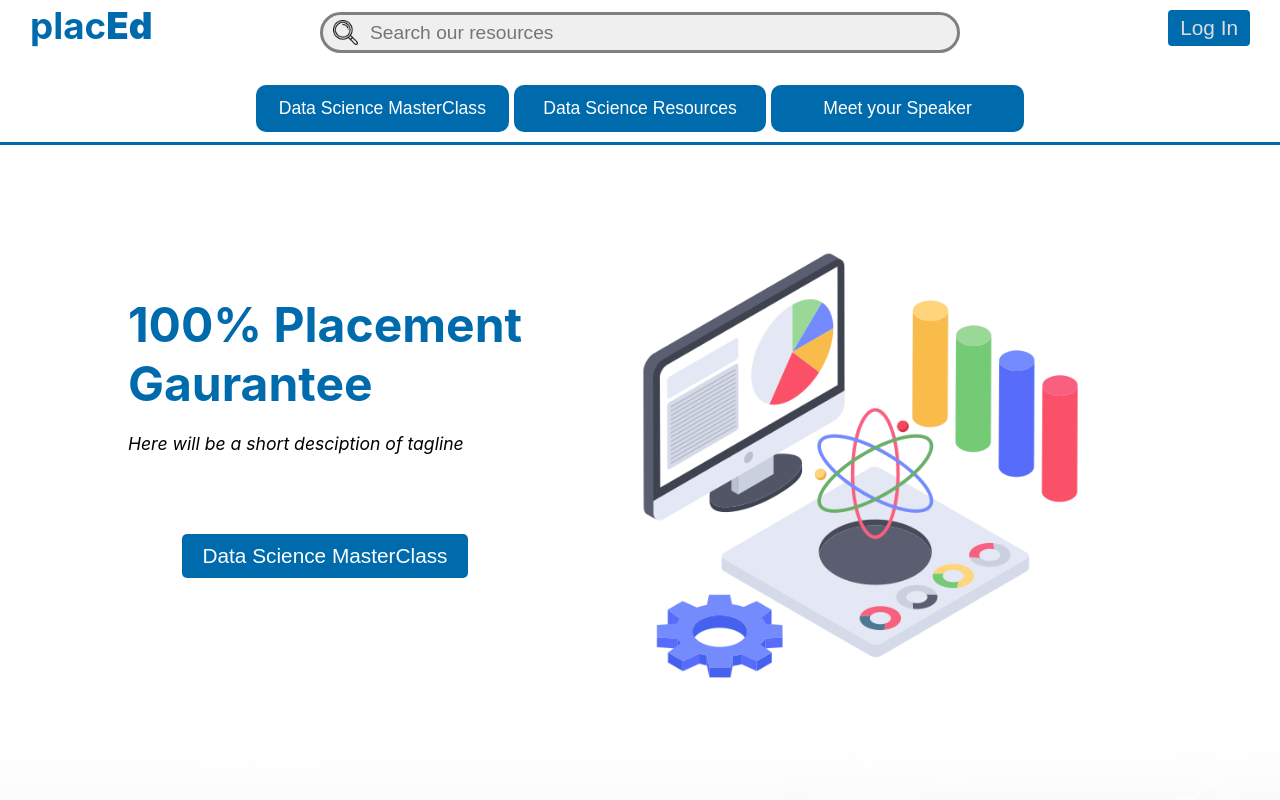
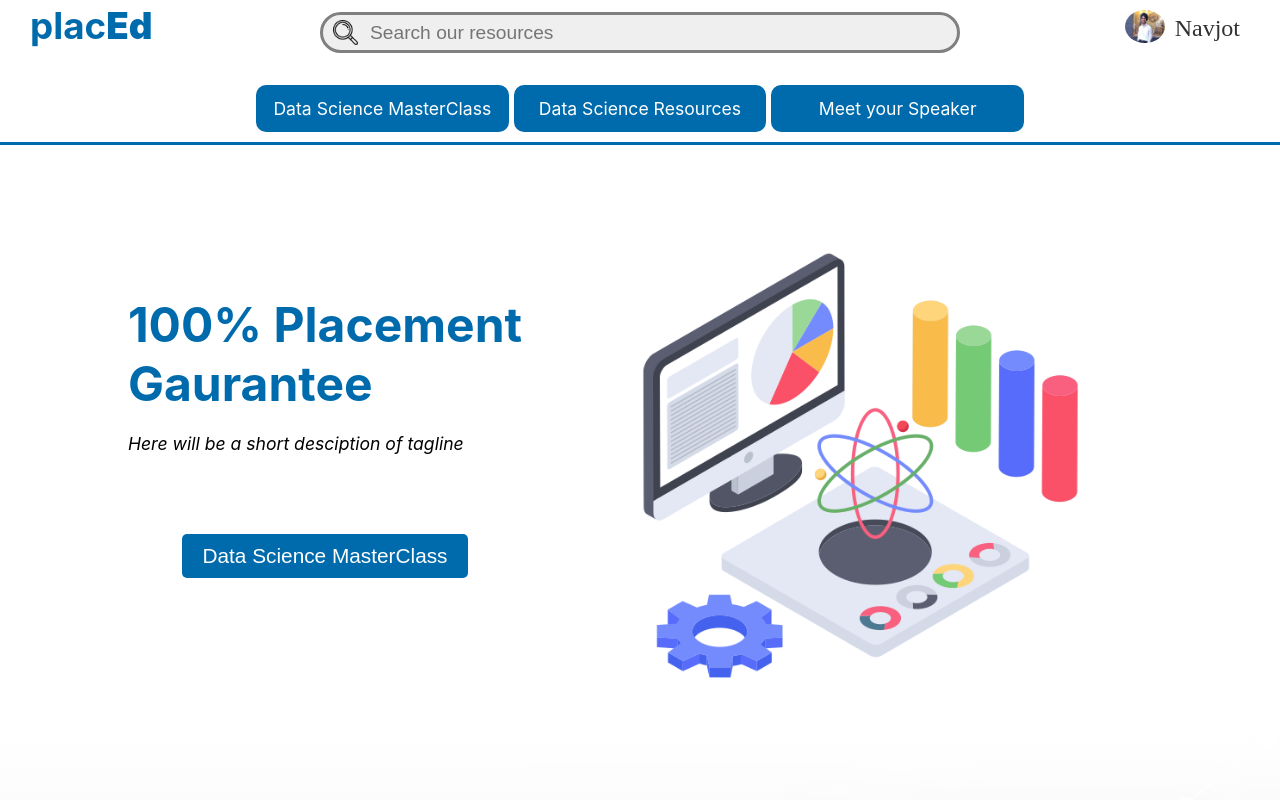
Before and after one commit to navjot369/placEd, a React (Create React App) app: page / in a window 1280 px wide. Shown: the top 800 px of the page. Built offline with nearby package versions, Linux system fonts and the light colour scheme.

Commit message:
Add under another branch

```diff
--- a/public/index.html
+++ b/public/index.html
@@ -6,9 +6,8 @@
     <meta name="theme-color" content="#000000" />
     <meta
       name="description"
-      content="Web site created using create-react-app"
+      content="placEd-100% Placement Gaurantee"
     />
-    <link rel="apple-touch-icon" href="%PUBLIC_URL%/logo192.png" />
     <link rel="manifest" href="%PUBLIC_URL%/manifest.json" />
     <title>placEd</title>
   </head>
--- a/src/App.css
+++ b/src/App.css
@@ -12,6 +12,7 @@
   width: 100%;
   position: fixed;
   top: 0;
+  background-color: rgba(255, 255, 255, 0.85);
   display: flex;
   justify-content: space-between;
   padding: 10px 30px;
@@ -22,6 +23,11 @@
   color: var(--primary-color);
   font-weight: bold;
   line-height: 2rem;
+  position: fixed;
+  top: 0;
+  left: 0;
+  margin: 10px 30px;
+  z-index: 14;
 }
 .logo span {
   font-weight: bolder;
@@ -29,19 +35,29 @@
 .userinfo {
   display: flex;
   align-items: center;
+  position: fixed;
+  top: 0;
+  right: 0;
+  margin: 10px 30px;
+  z-index: 14;
 }
 .loginButton button{
   background-color: var(--primary-color);
-  color: var(--secondary-color);
+  color: white;
   border: 2px solid var(--primary-color);
   border-radius: 4px;
   font-size: 1.3rem;
   padding: 4px 10px;
+  transition: 0.3s;
+}
+.loginButton button:hover {
+  box-shadow: 3px 3px;
+  transform: translate(-1.5px, -1.5px);
+  color: var(--secondary-color);
 }
 .userInner {
   display: flex;
   align-items: center;
-
 }
 .imgContUser img{
   width: 40px;
@@ -87,7 +103,6 @@
 }
 .navmenuCont {
   position: sticky;
-  background-color: rgba(255, 255, 255, 0.85);
   top: 0;
   left: 0;
   width: 100%;
@@ -96,7 +111,8 @@
   padding: 10px;
   border-bottom: 3px solid var(--primary-color);
   backdrop-filter: blur(0.8);
-  z-index: 8;
+  background-color: rgba(255, 255, 255, 0.85);
+  z-index: 12;
 }
 .navMenuInner {
   max-width: 70%;
@@ -113,6 +129,8 @@
   text-align: center;
   border: 3px solid var(--primary-color);
   font-size: 1.1rem;
+  z-index: 13;
+  font-family: inherit;
 }
 .navOpt:hover {
   background-color: white;
--- a/src/App.js
+++ b/src/App.js
@@ -1,18 +1,22 @@
 import './App.css';
-import { Navbar, SearchBar, NavMenu } from './navbar.js';
+import { AppLogo, UserAccount, SearchBar, NavMenu } from './navbar.js';
 import { HeroSection, Section2, Usp1 } from './Sections.js';
+import Uspbackground1 from './Images/USP_wallpaper.jpg';
+import Uspbackground2 from './Images/USP_wallpaper2.webp';
+import Uspbackground3 from './Images/USP_wallpaper3.webp';
 
 function App() {
   return (<div id="container">
-    <Navbar isLogin=""/>
+    <AppLogo />
+    <UserAccount isLogin="Navjot"/>
     <SearchBar />
     <div className="heroContainer">
       <NavMenu />
       <HeroSection />
       <Section2 />
-      <Usp1 num="1"/>
-      <Usp1 num="2"/>
-      <Usp1 num="3"/>
+      <Usp1 num="1" background={Uspbackground1}/>
+      <Usp1 num="2" background={Uspbackground2}/>
+      <Usp1 num="3" background={Uspbackground3}/>
     </div>
   </div>);
 }
--- a/src/Sections.js
+++ b/src/Sections.js
@@ -1,7 +1,6 @@
 import DataScience_pic from "./Images/data-science.png";
 import "./Sections.css";
 import statsBackground from './Images/stats-bacground.jpg';
-import Uspbackground from './Images/USP_wallpaper.jpg';
 
 function HeroSection() {
   return (
@@ -53,7 +52,7 @@ function Section2() {
 
 function Usp1(props) {
     return(<div className="UspContainer">
-        <div className="UspLeftCont">
+        <div className="UspLeftCont" >
             <div className="UspTitle">Usp {props.num} Title Provided</div>
             <div className="UspDesc">Description of USP {props.num}</div>
             <div className="UspIconsCont">
@@ -65,7 +64,7 @@ function Usp1(props) {
             </div>
         </div>
         <div className="UspRightCont">
-            <img src={Uspbackground} alt="Coding Background"/>
+            <img src={props.background} alt="Coding Background"/>
             <div className="imgRound">&quot;From Learning to Earning&quot;</div>
         </div>
     </div>
--- a/src/navbar.js
+++ b/src/navbar.js
@@ -2,13 +2,14 @@ import profile_pic from './Images/profile_pic.jpg';
 import searchSymbol from './Images/loupe.png';
 import { useRef } from 'react';
 
-function Navbar(props) {
-    return (<div className="navbar">
-        <div className="logo">plac<span>Ed</span></div>
-        <div className="userinfo">
+function AppLogo(props) {
+    return (<div className="logo">plac<span>Ed</span></div>);
+}
+
+function UserAccount(props) {
+    return(<div className="userinfo">
             <UserInfo isLogin={props.isLogin} />
-        </div>
-    </div>);
+        </div>);
 }
 
 function UserInfo(props) {
@@ -55,4 +56,4 @@ function NavMenu() {
     </div>);
 }
 
-export {Navbar, SearchBar, NavMenu};
+export {AppLogo, UserAccount, SearchBar, NavMenu};
```
Also changed, not shown: src/Images/USP_wallpaper2.webp (added), src/Images/USP_wallpaper3.webp (added).
